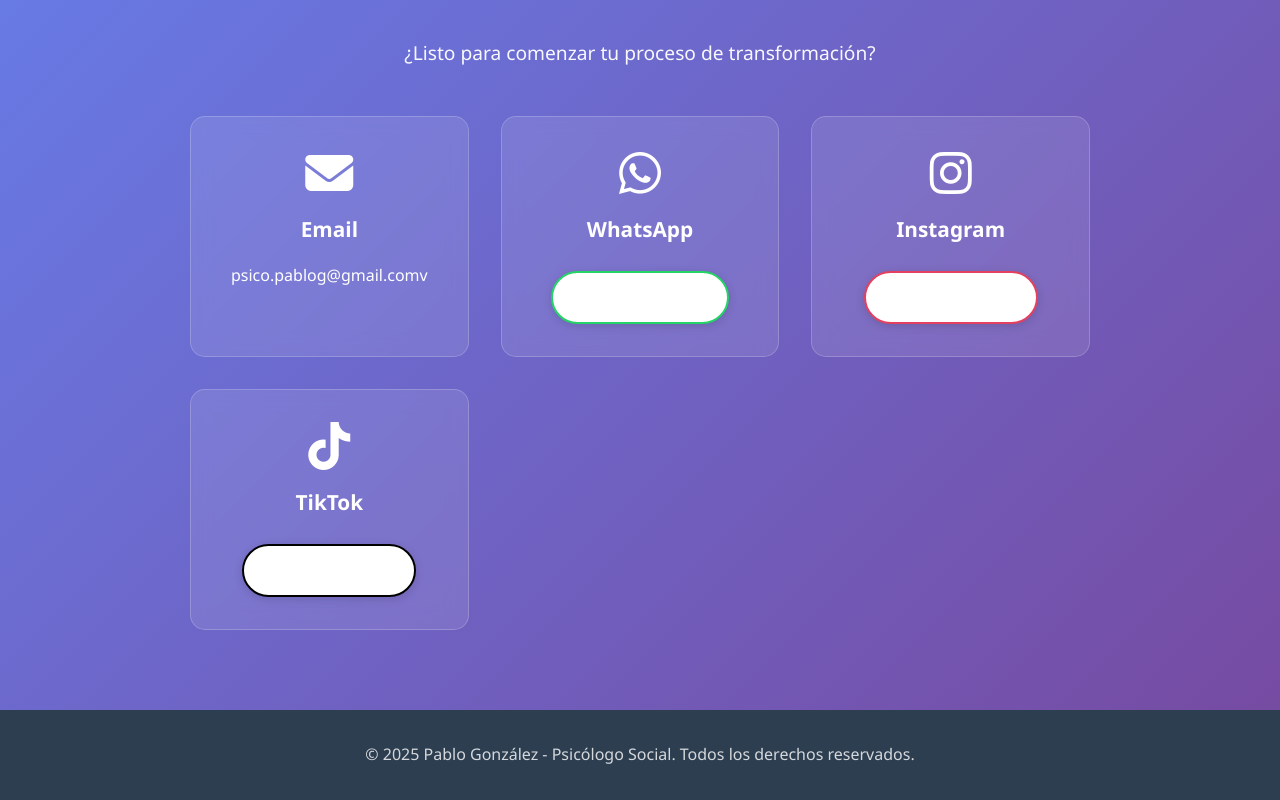
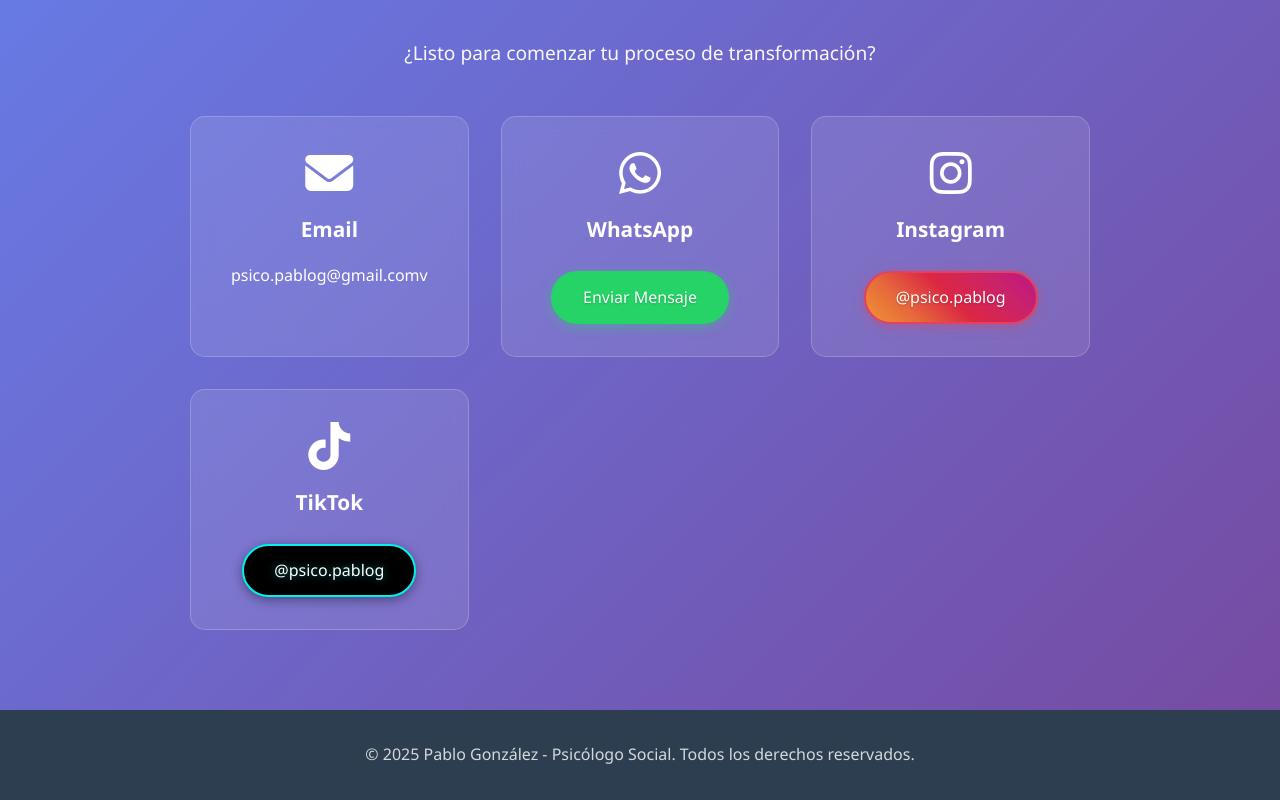
Before and after one commit to santycanesi95-eng/psicologo-pablo-gonzalez, a plain HTML site: page index.html in a window 1280 px wide. Shown: the part 3127-3927 px from the top of the page. Drawn offline with Linux system fonts and the light colour scheme.

Commit message:
Arreglar menú hamburguesa y botones de redes sociales2

```diff
--- a/styles.css
+++ b/styles.css
@@ -421,25 +421,46 @@ section {
 }
 
 /* Botones especiales de WhatsApp e Instagram */
-.btn-whatsapp,
+.btn-whatsapp {
+    display: inline-block;
+    padding: 12px 30px;
+    background: #25D366;  /* Verde WhatsApp */
+    color: #FFFFFF;  /* Blanco puro */
+    border-radius: 50px;
+    font-weight: 700;
+    margin-top: 0.5rem;
+    box-shadow: 0 3px 12px rgba(37, 211, 102, 0.4);
+    transition: all 0.3s ease;
+    border: none;
+    text-shadow: 0 1px 2px rgba(0, 0, 0, 0.2);  /* Sombra para mejor legibilidad */
+}
+
+.btn-whatsapp:hover {
+    background: #20BA5A;
+    color: #FFFFFF;
+    transform: scale(1.05);
+    box-shadow: 0 5px 18px rgba(37, 211, 102, 0.6);
+}
 .btn-instagram {
     display: inline-block;
     padding: 12px 30px;
-    background: white;
-    color: #2c3e50;  /* ← Color oscuro para mejor legibilidad */
+    background: linear-gradient(45deg, #f09433 0%, #e6683c 25%, #dc2743 50%, #cc2366 75%, #bc1888 100%);
+    color: #FFFFFF;  /* Blanco puro */
     border-radius: 50px;
-    font-weight: 700;  /* ← Más grueso */
+    font-weight: 700;
     margin-top: 0.5rem;
-    box-shadow: 0 2px 10px rgba(0, 0, 0, 0.15);  /* ← Sombra para destacar */
+    box-shadow: 0 3px 12px rgba(228, 64, 95, 0.4);
     transition: all 0.3s ease;
+    border: none;
+    text-shadow: 0 1px 2px rgba(0, 0, 0, 0.2);
 }
 
-.btn-whatsapp:hover,
+
 .btn-instagram:hover {
-    background: #f8f9fa;
-    color: #1a252f;  /* ← Aún más oscuro al pasar el mouse */
+    color: #FFFFFF;
     transform: scale(1.05);
-    box-shadow: 0 4px 15px rgba(0, 0, 0, 0.25);
+    box-shadow: 0 5px 18px rgba(228, 64, 95, 0.6);
+    filter: brightness(1.1);
 }
 
 /* Agregar ícono de color a cada botón */
@@ -452,24 +473,26 @@ section {
 }
 
 .btn-tiktok:hover {
-    background: #f8f9fa;
-    color: #000000;
+    background: #1a1a1a;
+    color: #00f2ea;  /* Cyan al hover */
     transform: scale(1.05);
-    box-shadow: 0 4px 15px rgba(0, 0, 0, 0.25);
+    box-shadow: 0 5px 18px rgba(0, 242, 234, 0.6);
 }
 
 .btn-tiktok {
     display: inline-block;
     padding: 12px 30px;
-    background: white;
-    color: #2c3e50;
+    background: #000000;  /* Negro TikTok */
+    color: #FFFFFF;  /* Blanco puro */
     border-radius: 50px;
     font-weight: 700;
     margin-top: 0.5rem;
-    box-shadow: 0 2px 10px rgba(0, 0, 0, 0.15);
+    box-shadow: 0 3px 12px rgba(0, 0, 0, 0.4);
     transition: all 0.3s ease;
-    border: 2px solid #000000;  /* Negro de TikTok */
+    border: 2px solid #00f2ea;  /* Borde cyan característico */
+    text-shadow: 0 0 8px rgba(0, 242, 234, 0.5);  /* Efecto neón */
 }
+
 
 /* ============================================
    FOOTER
```
